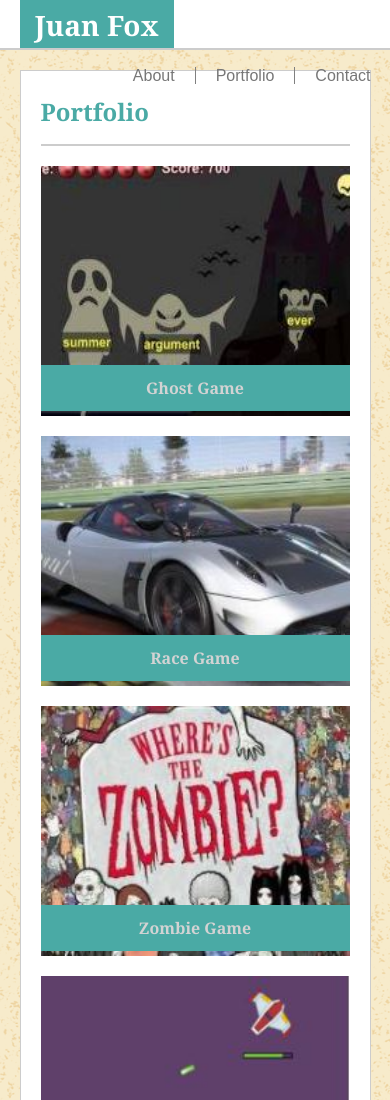
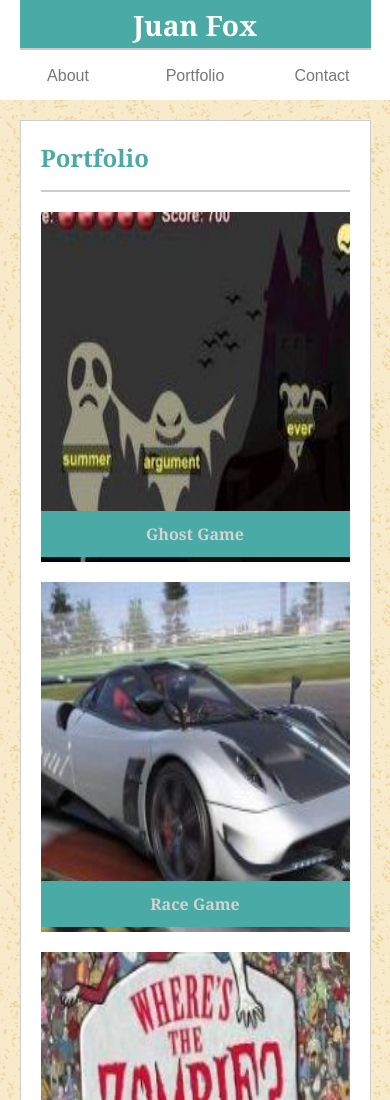
Before and after one commit to OverAndBeyondWeb/Responsive-Portfolio, a plain HTML site: page portfolio.html in a window 390 px wide. Shown: the top 1100 px of the page. Drawn offline with Linux system fonts and the light colour scheme.

Commit message:
almost finished the header

```diff
--- a/assets/css/style.css
+++ b/assets/css/style.css
@@ -292,6 +292,18 @@ footer {
     }
 }
 
+@media screen and (min-width: 769px) and (max-width: 980px) {
+    .game {
+        float: none;
+        width: 100%;
+        height: 250px;
+    }
+
+    .game:nth-child(odd) {
+        margin-bottom: 20px;
+    }
+}
+
 @media screen and (max-width: 768px) {
     article {
         width: 100%;
@@ -307,8 +319,37 @@ footer {
         float: none;
         text-align: left;
     }
+
+    .game {
+        height: 350px;
+    }
 }
 
 @media screen and (max-width: 640px) {
+    .img-box {
+        width: 100%;
+    }
 
+    .name {
+        width: 100%;
+    }
+
+    .main-heading {
+        height: 100px;
+        width: 100%;
+        border: none;
+        text-align: center;
+    }
+    nav {
+        width: 100%;
+    }
+
+    nav li {
+        width: 33.33333%;
+        text-align: center;
+    }
+
+    nav a {
+        border: none;
+    }
 }
```
